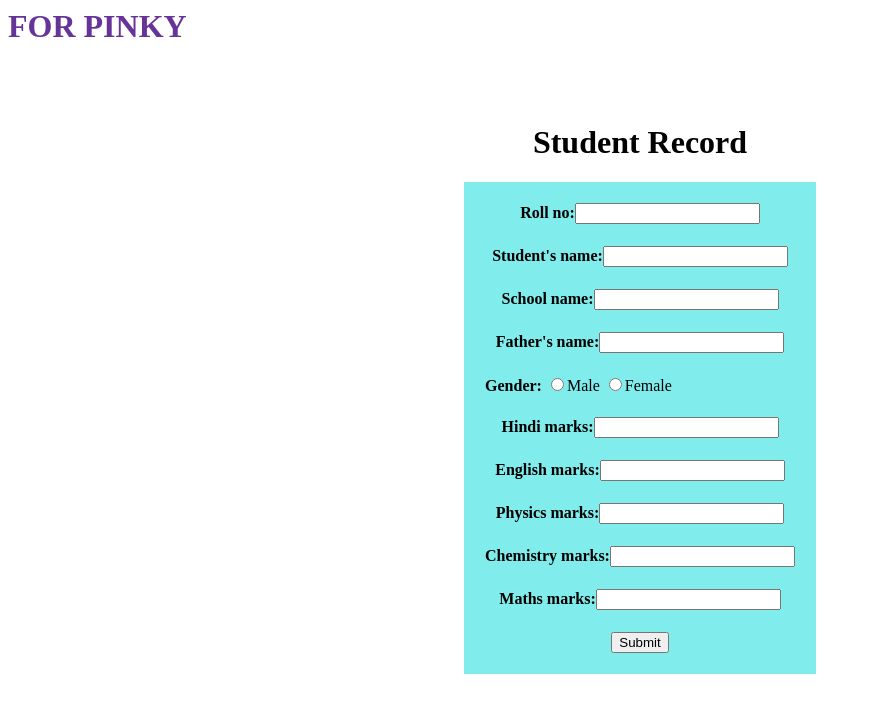
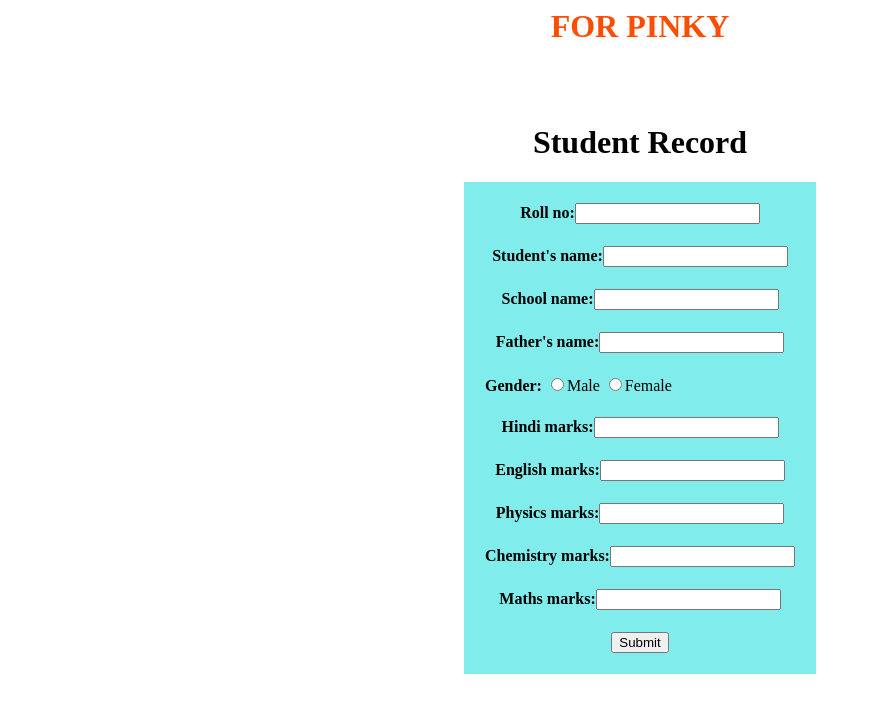
Before and after one commit to VarunYadavv/VarunYadavv.github.io, a plain HTML site: page index.html in a window 1280 px wide. Shown: the whole page, without its empty margins (0-871 px from the left). Drawn offline with Linux system fonts and the light colour scheme.

Commit message:
kuchh bhi 2

```diff
--- a/index.html
+++ b/index.html
@@ -90,7 +90,7 @@
 <html>
 
 <body background="bookbg.jpg"></body>
-<h1 style="color: rebeccapurple;">FOR PINKY</h1>
+<h1 style="color: rgb(255, 77, 0);text-align: center;">FOR PINKY</h1>
 <br><br>
 <center>
 
```
